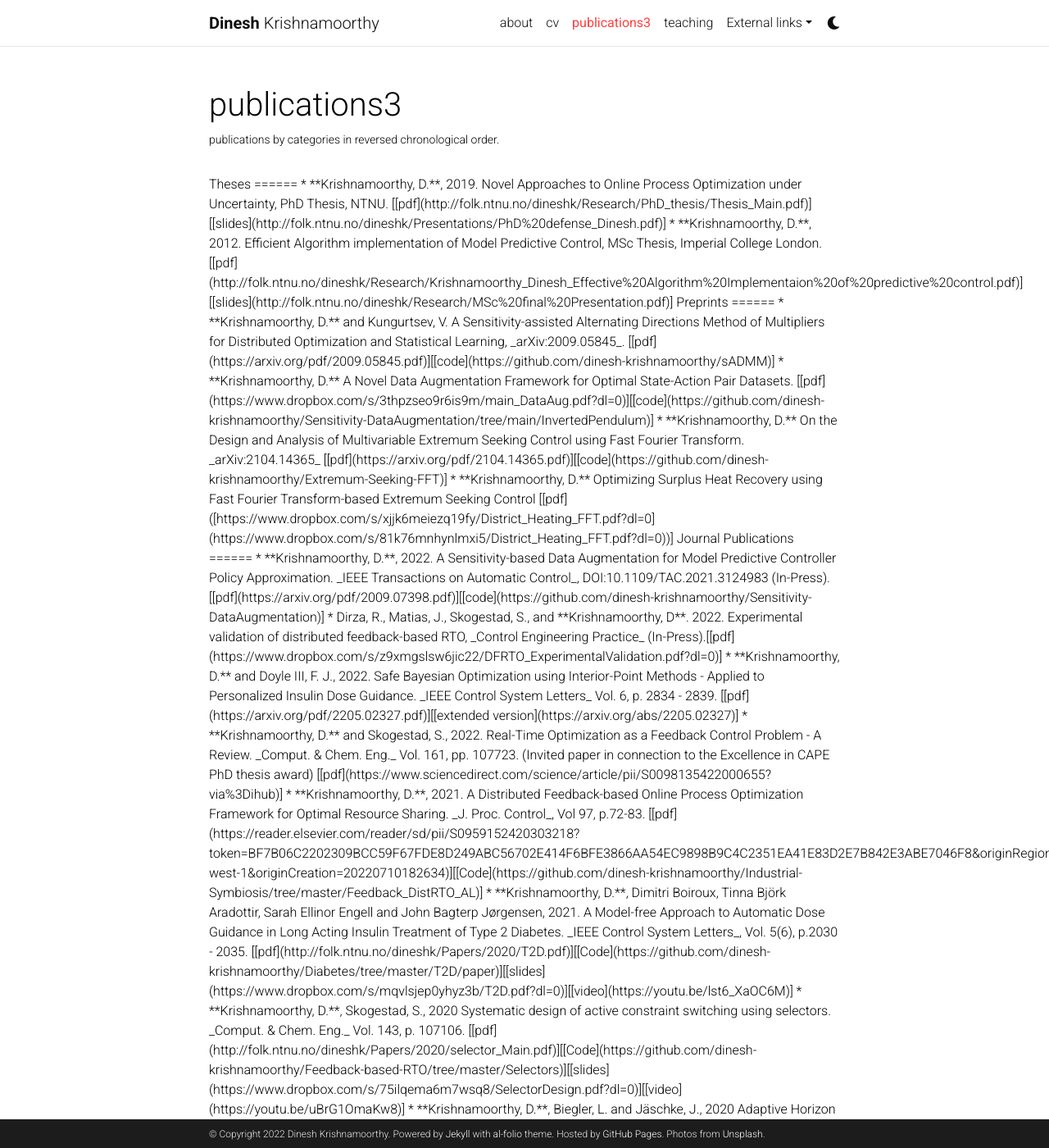
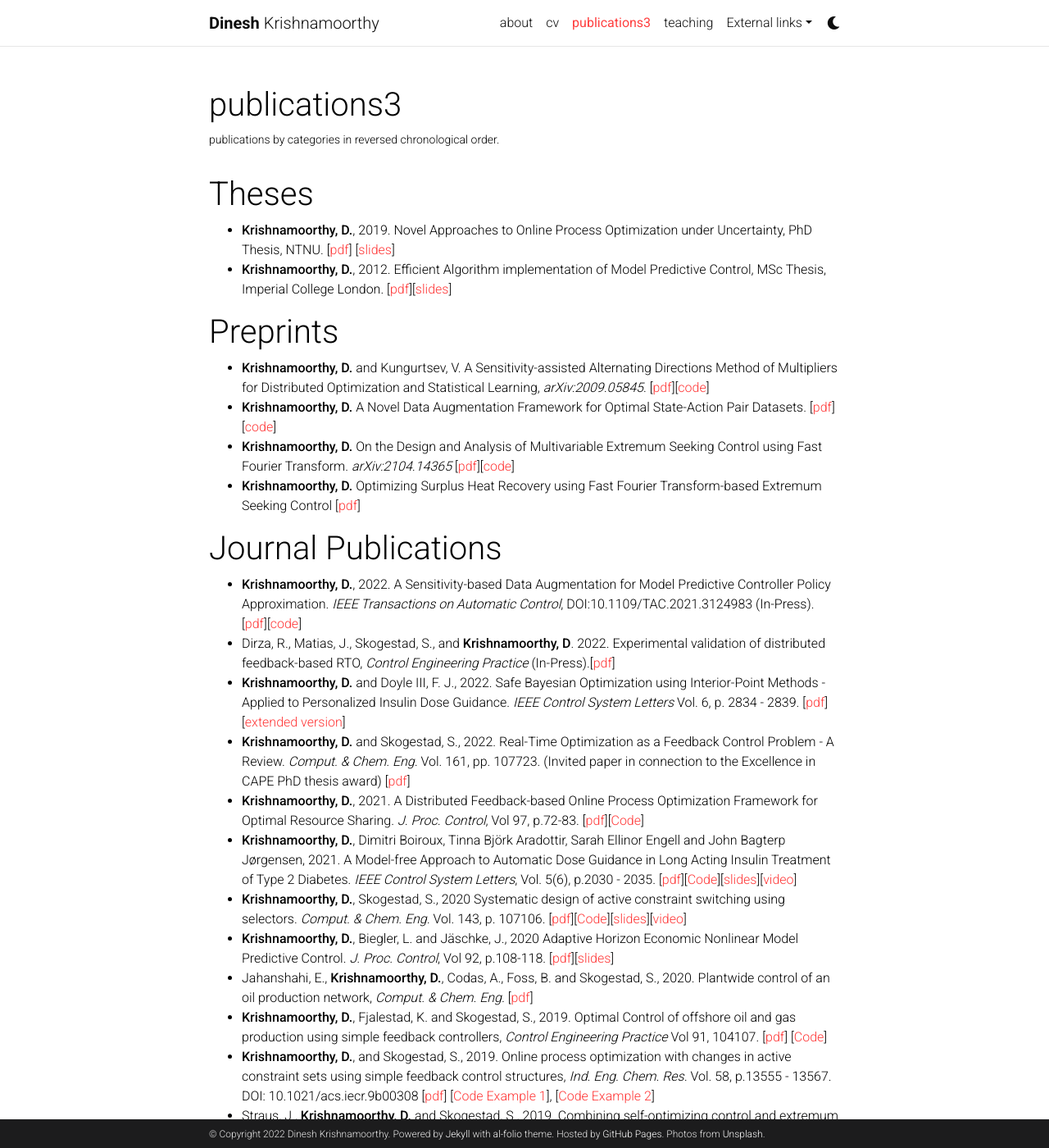
Before and after one commit to dinesh-krishnamoorthy/dinesh-krishnamoorthy.github.io, a Jekyll site: the page built from _pages/publications3.md, in a window 1280 px wide and 1400 px high. Shown: the whole window at 82% size. Built offline with Jekyll 4.4.1, drawn with Linux system fonts in a browser that asks for light colours; comment, search, counter and statistics services are not loaded; a style sheet for code colours, icons or effects is not loaded; some of the changed text lies outside the part shown.

Commit message:
Update publications3.md

```diff
--- a/_pages/publications3.md
+++ b/_pages/publications3.md
@@ -7,7 +7,6 @@ nav: true
 nav_order: 2
 ---
 
-<div class="publications">
 
 
 
```
